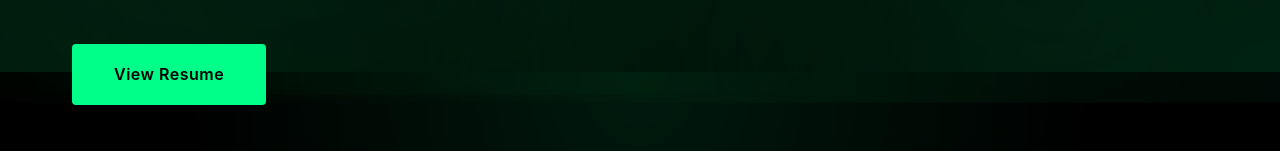
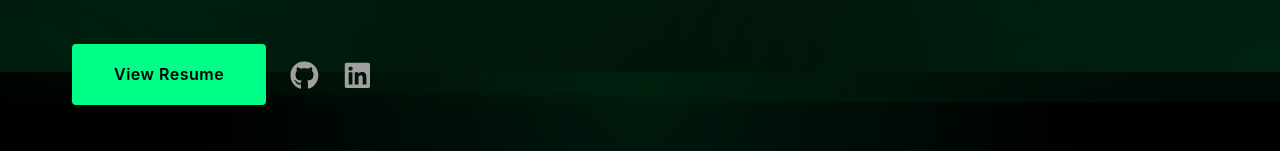
Before and after one commit to zulnaim-IT/My-Project, a React (Vite) app in the folder my profile/frontend/: page / in a window 1280 px wide. Shown: the part 728-879 px from the top of the page. Built offline with nearby package versions, Linux system fonts and the light colour scheme.

Commit message:
feat: add social media links and cursor animation to hero section

```diff
--- a/my profile/frontend/src/components/AnimatedText.css
+++ b/my profile/frontend/src/components/AnimatedText.css
@@ -42,6 +42,24 @@
   }
   100% {
     opacity: 1;
+  }
+}
+
+/* Cursor animation for last sentence */
+.animated-text.hero-name:last-child::after {
+  content: '|';
+  display: inline-block;
+  margin-left: 0.1em;
+  animation: blink 1s infinite;
+  color: inherit;
+}
+
+@keyframes blink {
+  0%, 50% {
+    opacity: 1;
+  }
+  51%, 100% {
+    opacity: 0;
   }
 }
 
--- a/my profile/frontend/src/components/Hero.css
+++ b/my profile/frontend/src/components/Hero.css
@@ -69,6 +69,7 @@
   transition: all 0.3s ease;
   border-radius: 4px;
   letter-spacing: 0.5px;
+  margin-right: 1.5rem;
 }
 
 .resume-btn:hover {
@@ -78,7 +79,26 @@
   box-shadow: 0 4px 12px var(--shadow), 0 0 15px var(--green-glow-strong);
 }
 
-.hero-image {
+.hero-social-links {
+  display: inline-flex;
+  gap: 1.5rem;
+  align-items: center;
+  vertical-align: middle;
+}
+
+.hero-social-link {
+  color: var(--text-secondary);
+  font-size: 1.8rem;
+  transition: color 0.3s ease, transform 0.3s ease;
+  display: inline-flex;
+  align-items: center;
+  justify-content: center;
+}
+
+.hero-social-link:hover {
+  color: var(--accent);
+  transform: translateY(-3px);
+}.hero-image {
   display: flex;
   justify-content: center;
   align-items: center;
--- a/my profile/frontend/src/components/Hero.jsx
+++ b/my profile/frontend/src/components/Hero.jsx
@@ -1,5 +1,6 @@
 import './Hero.css'
 import AnimatedText from './AnimatedText'
+import { FaGithub, FaLinkedin } from 'react-icons/fa'
 
 const Hero = () => {
   return (
@@ -22,6 +23,26 @@ const Hero = () => {
           <a href="/resume.pdf" className="resume-btn" target="_blank" rel="noopener noreferrer">
             View Resume
           </a>
+          <div className="hero-social-links">
+            <a
+              href="https://github.com/yourusername"
+              target="_blank"
+              rel="noopener noreferrer"
+              className="hero-social-link"
+              aria-label="GitHub"
+            >
+              <FaGithub />
+            </a>
+            <a
+              href="https://linkedin.com/in/yourusername"
+              target="_blank"
+              rel="noopener noreferrer"
+              className="hero-social-link"
+              aria-label="LinkedIn"
+            >
+              <FaLinkedin />
+            </a>
+          </div>
         </div>
         <div className="hero-image">
           <img
```
